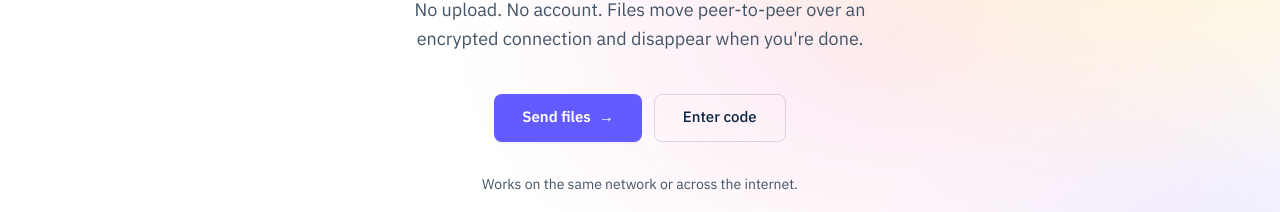
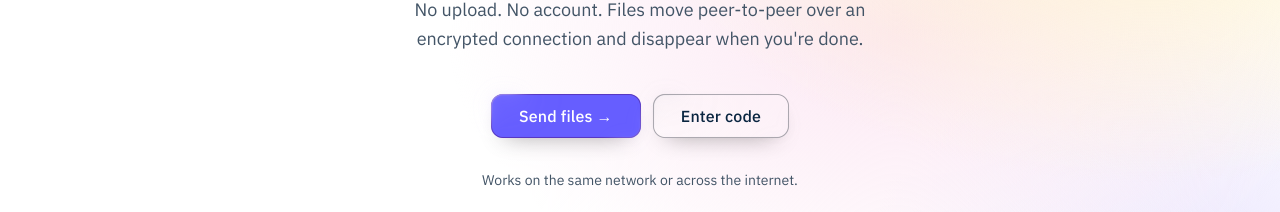
Before and after one commit to ariX08/arixdrop, a Next.js app: page / in a window 1280 px wide. Shown: the part 319-531 px from the top of the page. Built offline with nearby package versions, Linux system fonts and the light colour scheme; no server answers.

Commit message:
fix: restore SpecularButtons on CTAs; theme toggle stays normal

```diff
--- a/src/app/page.tsx
+++ b/src/app/page.tsx
@@ -6,6 +6,7 @@ import { Header } from "@/components/Header";
 import { Footer } from "@/components/Footer";
 import { RoomPanel } from "@/components/RoomPanel";
 import { JoinModal } from "@/components/JoinModal";
+import SpecularButton from "@/components/SpecularButton";
 import { motion, AnimatePresence } from "motion/react";
 
 function HomeContent() {
@@ -78,21 +79,34 @@ function HomeContent() {
                 </p>
 
                 <div className="mt-10 flex flex-col sm:flex-row items-center justify-center gap-3">
-                  <button
-                    type="button"
+                  <SpecularButton
+                    size="md"
+                    radius={12}
+                    tint="#635bff"
+                    tintOpacity={0.98}
+                    textColor="#ffffff"
+                    lineColor="#c4b5fd"
+                    baseColor="#4c1d95"
+                    intensity={1.1}
+                    idleIntensity={0.4}
                     onClick={onHeroSend}
-                    className="btn-primary inline-flex items-center justify-center gap-2 h-12 px-7 rounded-lg text-[15px] w-full sm:w-auto"
                   >
-                    Send files
-                    <span aria-hidden>→</span>
-                  </button>
-                  <button
-                    type="button"
+                    Send files →
+                  </SpecularButton>
+                  <SpecularButton
+                    size="md"
+                    radius={12}
+                    tint="#ffffff"
+                    tintOpacity={0.12}
+                    textColor="var(--ink)"
+                    lineColor="#a1a1aa"
+                    baseColor="#71717a"
+                    intensity={0.85}
+                    idleIntensity={0.3}
                     onClick={() => setJoinOpen(true)}
-                    className="btn-ghost inline-flex items-center justify-center h-12 px-7 rounded-lg text-[15px] w-full sm:w-auto"
                   >
                     Enter code
-                  </button>
+                  </SpecularButton>
                 </div>
 
                 <p className="mt-8 text-sm text-[var(--muted)]">
@@ -119,7 +133,7 @@ function HomeContent() {
           </AnimatePresence>
         </section>
 
-        <section id="how" className="border-t border-[var(--border)] bg-[var(--bg)]/60">
+        <section id="how" className="border-t border-[var(--border)] bg-[var(--bg)]/70">
           <div className="max-w-5xl mx-auto px-4 sm:px-6 py-16 sm:py-20">
             <h2 className="font-[family-name:var(--font-instrument)] font-semibold text-2xl text-[var(--ink)] text-center mb-12">
               How it works
```
